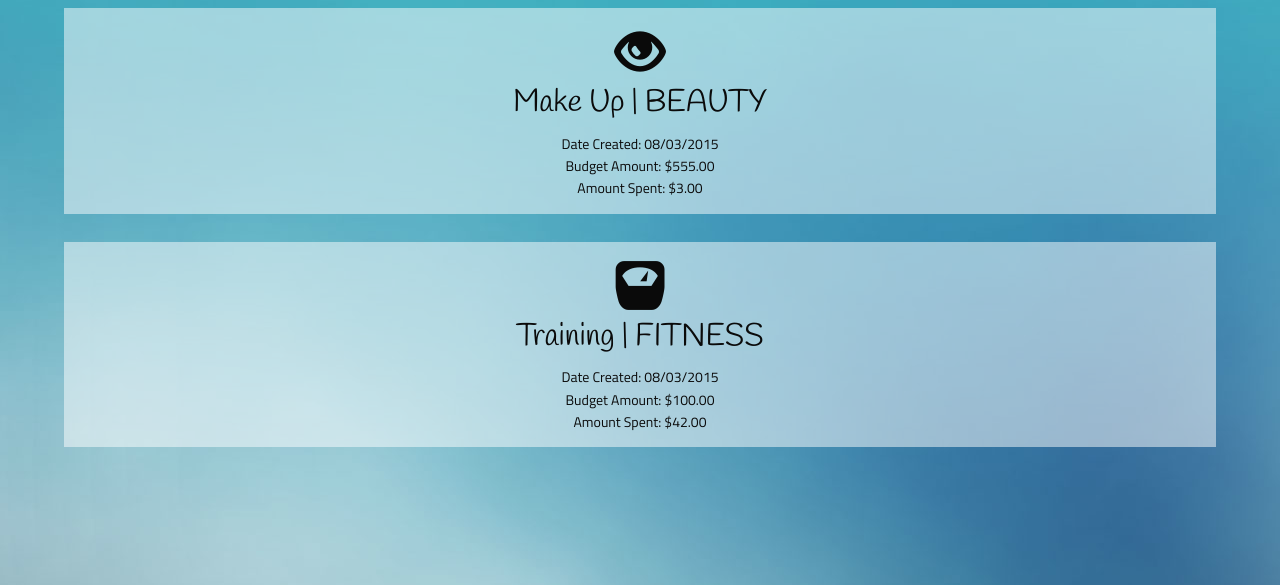
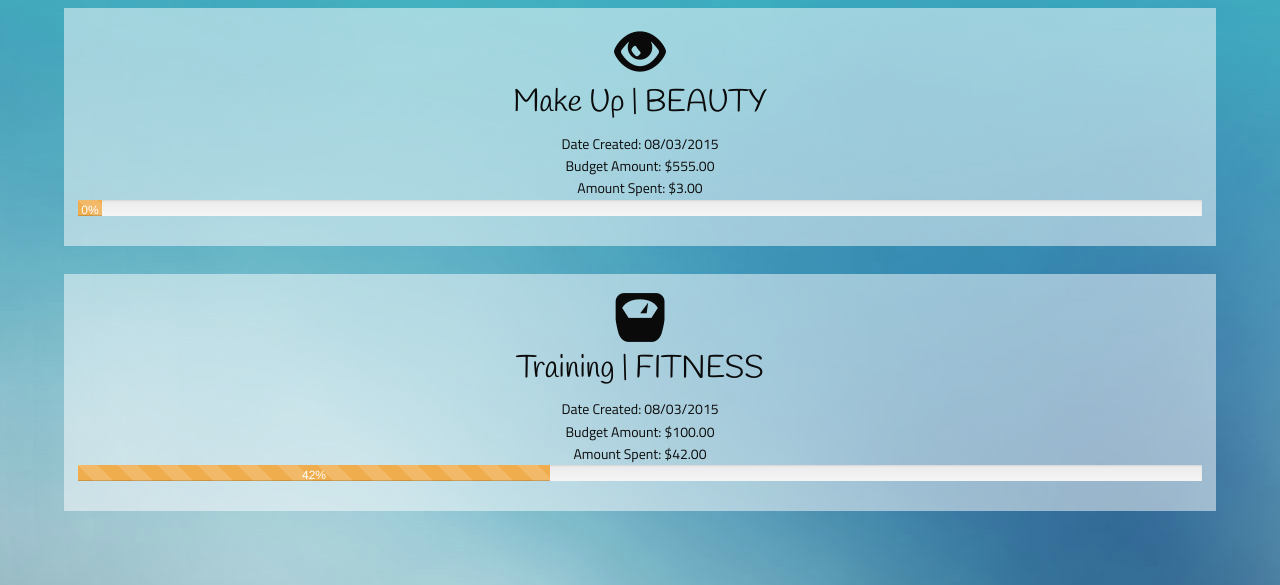
Before and after one commit to shannonphu/xspense, a Django app: page /budgets in a window 1280 px wide. Shown: the part 215-800 px from the top of the page. Run offline with Django 3.2, Linux system fonts and the light colour scheme; a user stored in the database is signed in; data comes from the database, SQL or seed files in the repository; style sheets or scripts are compiled from the project's sources; some libraries are stand-ins or nearby versions.

Commit message:
add progress bar

```diff
--- a/app_xspense/static/css/xspense.scss
+++ b/app_xspense/static/css/xspense.scss
@@ -182,6 +182,10 @@ div.hidden {
     	line-height: 1.2em;
     	padding-left: 0;
 	}
+	.progress-bar {
+		//width: 100%;
+		//height: 100%;
+	}
 }
 
 .head-title {
--- a/app_xspense/templates/app_xspense/budgets.html
+++ b/app_xspense/templates/app_xspense/budgets.html
@@ -15,8 +15,13 @@
 			</section>
 
 			<section class="small-6 columns">
-				<p class="small-12 medium-6 columns">Budget Amount: ${{ budget.amount }}</p>
-				<p class="small-12 medium-6 columns">Amount Spent: ${{ budget.expense_set.all | sumExpenses}}</p>
+				<div class="row">
+					<p class="small-12 medium-6 columns">Budget Amount: ${{ budget.amount }}</p>
+					<p class="small-12 medium-6 columns">Amount Spent: ${{ budget.expense_set.all | sumExpenses}}</p>
+				</div>
+				<div class="progress">
+				  {{ budget | progress | safe }}
+				</div>
 			</section>
 		</div>
 	{% endfor %}
--- a/app_xspense/templatetags/filters.py
+++ b/app_xspense/templatetags/filters.py
@@ -49,3 +49,13 @@ def icon(category):
         14: 'education'
     }.get(category, 13)
     return '<span class="glyphicon glyphicon-' + icon + ' small-12 medium-1 columns" aria-hidden="true"></span>'
+
+@register.filter(name="progress")
+def progress(budget):
+    totalExpense = sumExpenses(budget.expense_set.all())
+    percentage = int((totalExpense / budget.amount) * 100)
+    if percentage >= 100:
+        return '<div class="progress-bar progress-bar-warning progress-bar-striped" role="progressbar" aria-valuenow="100" aria-valuemin="0" aria-valuemax="100" style="width:100%; min-width: 2em">100%</div>'
+    else:
+        percentage = str(percentage)
+        return '<div class="progress-bar progress-bar-warning progress-bar-striped" role="progressbar" aria-valuenow="' + percentage + '" aria-valuemin="0" aria-valuemax="100" style="width: ' + percentage + '%; min-width: 2em">' + percentage + '%</div>'
```
Also changed, not shown: 1 other file.
